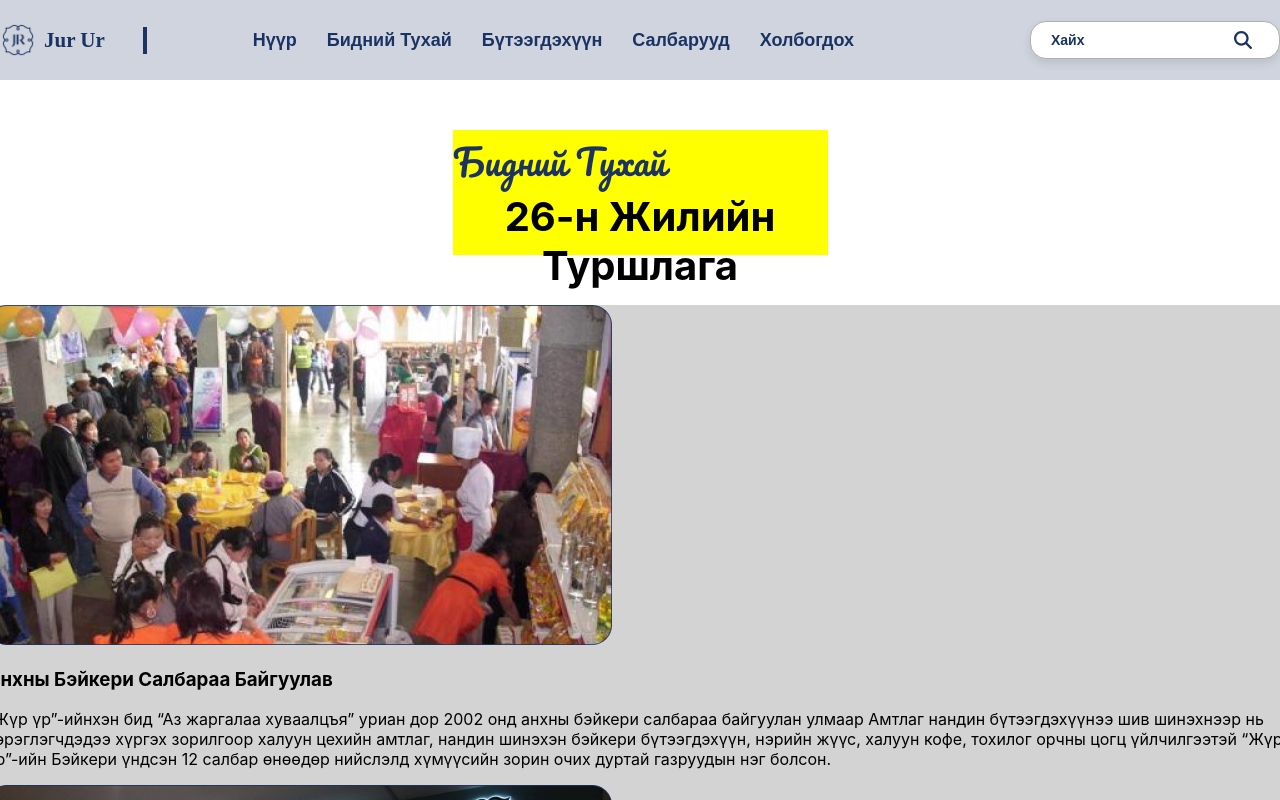
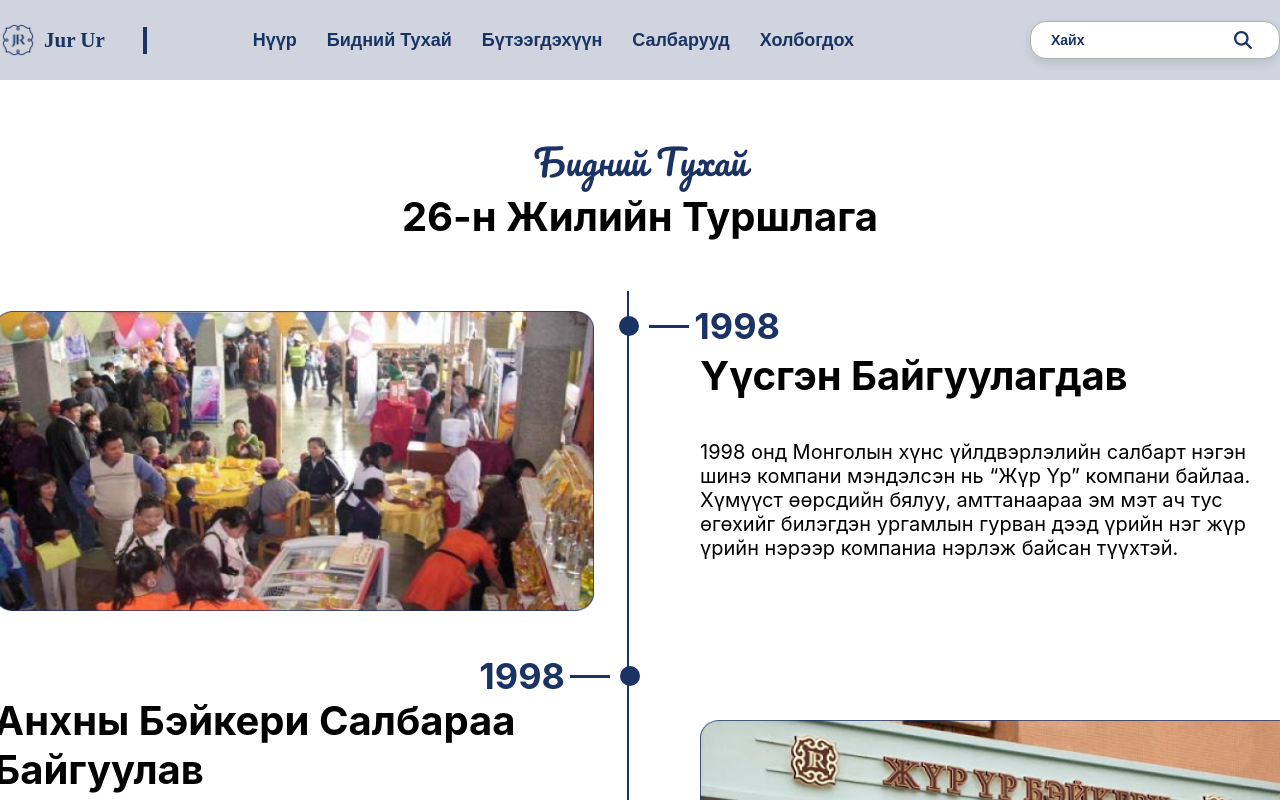
Before and after one commit to davka939/1-2, a React (Create React App) app: page /about in a window 1280 px wide. Shown: the top 800 px of the page. Built offline with nearby package versions, Linux system fonts and the light colour scheme.

Commit message:
about css yanzlav

```diff
--- a/src/Styles/about.css
+++ b/src/Styles/about.css
@@ -3,7 +3,7 @@
 
     position: relative;
     width: 1440px;
-height: 5160px;
+    height: 4900px;
 
     background: #FFFFFF;
     box-shadow: 0px 4px 4px rgba(0, 0, 0, 0.25);
@@ -13,40 +13,36 @@
     }
 
     .heads-ab{
-    /* heads */
-
-    /* Auto layout */
         display: flex;
         flex-direction: column;
-    align-items: flex-start;
+        align-items: center;
         padding: 0px;
-
-    background-color: yellow;
-
         position: relative;
-    width: 375px;
-    height: 125px;
         margin-top: 50px;
         margin-bottom: 50px;
+        max-width: 100%; /* Prevents items from growing too wide */
+        max-height: 100%; /* Limits height */
         }
 
 
     .history-ab{
-    /*history */
+        display: grid;
+        grid-template-columns: 1fr 0.1fr 1fr;
         position: relative;
-width: 1307px;
-height: 2643px;
-background-color: lightgray;
+        width: 1200px;
+
         margin-bottom: 50px;
+        justify-content: right;
+        margin-left: 160px;
+    }
+    .history-ab h3{
+        color: #1b3363;
     }
 
     .description-ab{
 
         position: relative;
         width: 1265px;
-height: 1460px;
-
-
         font-family: 'Quicksand';
         font-style: normal;
         font-weight: 500;
@@ -60,3 +56,82 @@
     p.bold-ab{
         font-weight: 900;
     }
+    .timeline {
+        position: relative;
+        max-width: 800px;
+        margin: 0 auto;
+      }
+
+      .timeline-item {
+        display: flex;
+        align-items: center;
+        margin-right: -100px;
+      }
+      .timeline-item:nth-child(1){
+        height: 70px;
+      }
+      .timeline-item:nth-child(3){
+        height: 180px;
+      }
+      .timeline-item:nth-child(5){
+        height: 300px;
+      }
+      .timeline-item-left:nth-child(2){
+        height: 630px;
+      }
+      .timeline-item-left:nth-child(4){
+        height: 510px;
+      }
+      .timeline-item-left:nth-child(6){
+        height: 500px;
+      }
+
+      .right-column img{
+        margin-top: 100px;
+      }
+      .timeline-item-left{
+        display: flex;
+        align-items: center;
+        flex-direction: row;
+        margin-left: -135px;
+      }
+      .timeline-item h3, .timeline-item-left h3{
+        font-size: 36px;
+      }
+      .timeline-dot {
+        width: 20px;
+        height: 20px;
+        background-color: #1b3363;
+        border-radius: 50%;
+        margin:0 5px;
+      }
+      .timeline-line{
+        width: 40px;
+        height: 3px;
+        background-color: #1b3363;
+        margin:0 5px;
+      }
+      .timeline-content {
+        flex: 1;
+        padding: 20px;
+        border-radius: 5px;
+        font-size: 20px;
+      }
+      .timeline-content img{
+        width: 600px;
+        height: 300px;
+      }
+      .timeline-content h3{
+        font-size: 40px;
+        color: #000000;
+      }
+
+      .timeline:before {
+        content: "";
+        position: absolute;
+        top: 0;
+        left: 13px;
+        width: 2px;
+        height: 100%;
+        background-color: #1b3363;
+      }
```
Lines whose indentation alone changed are shown as unchanged.
